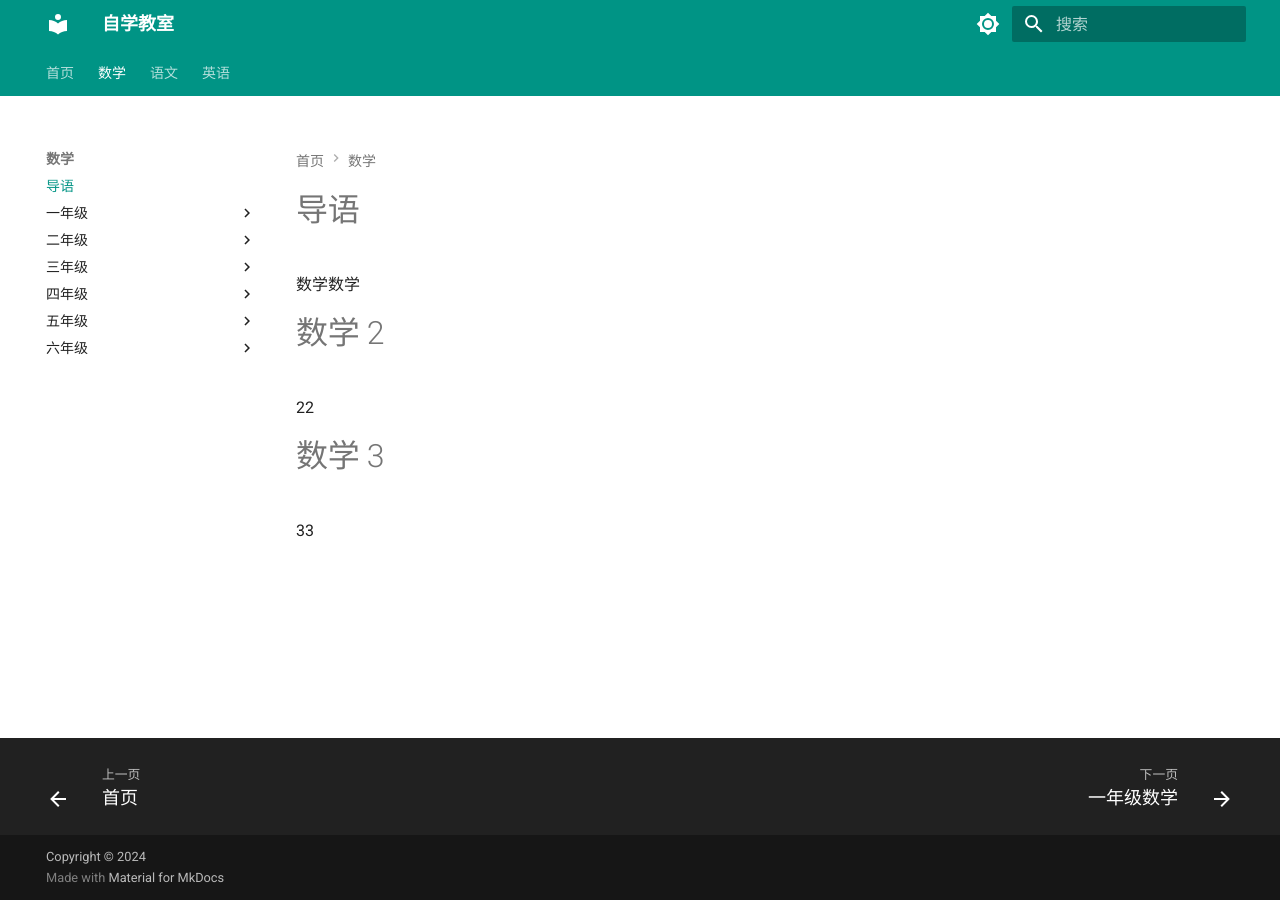
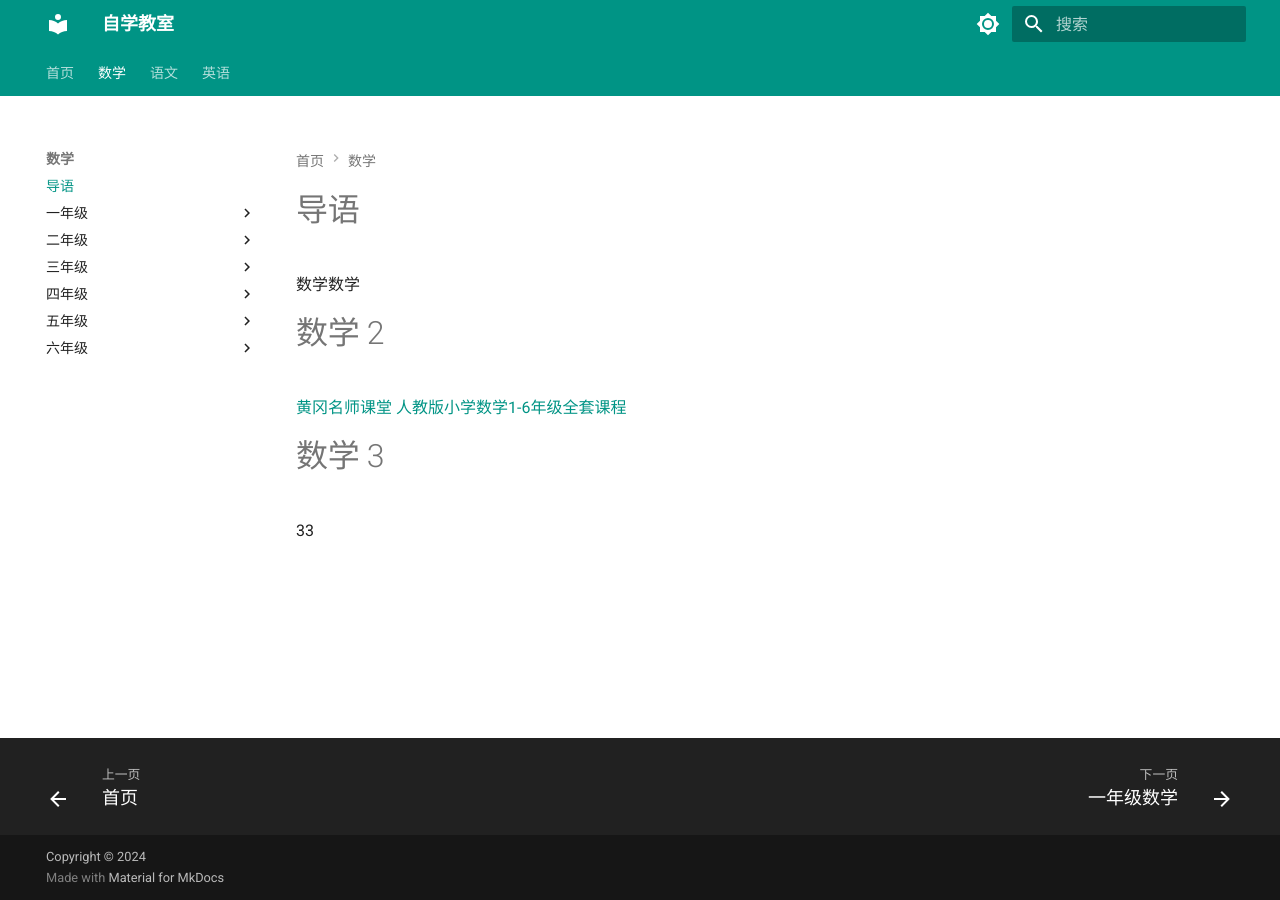
Before and after one commit to sorokin990/sorokin990.github.io, an MkDocs documentation site: the page built from docs/math/index.md, in a window 1280 px wide. Built offline with MkDocs 1.6.1 and Material for MkDocs 9.7.7, drawn with Linux system fonts in a browser that asks for light colours; comment, search, counter and statistics services are not loaded.

Commit message:
Update index.md

```diff
--- a/docs/math/index.md
+++ b/docs/math/index.md
@@ -2,7 +2,7 @@
 数学数学
 
 # 数学 2
-22
+[黄冈名师课堂 人教版小学数学1-6年级全套课程](renjiaoban_1_to_6.md)
 
 # 数学 3
 33
```
